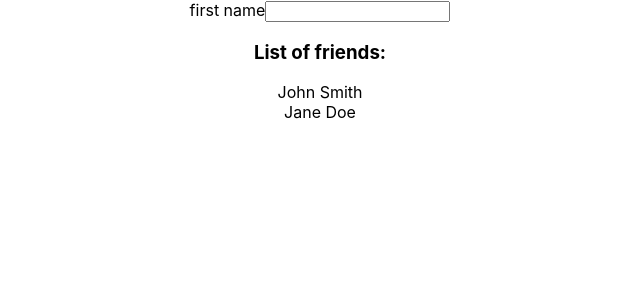
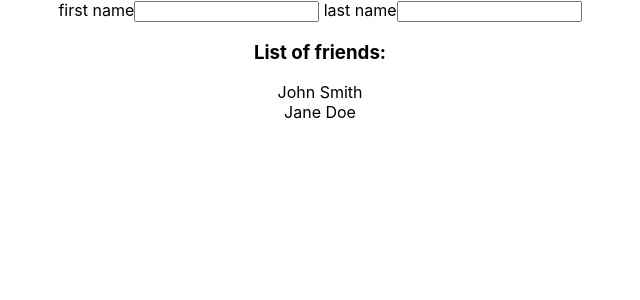
Before and after one commit to maribelcuales/-forms, a React (Create React App) app: page / in a window 1280 px wide. Shown: the top 300 px of the page, without its empty margins (320-960 px from the left). Built offline with nearby package versions, Linux system fonts and the light colour scheme.

Commit message:
Added label and input for last name.

```diff
--- a/src/App.js
+++ b/src/App.js
@@ -52,6 +52,14 @@ function App() {
             type='text'
           />
         </label>
+        <label> last name
+          <input
+            onChange={onInputChange}  // callback takes an event object
+            value={formValues.lname}
+            name= 'lname'
+            type='text'
+          />
+        </label>
       </form>
 
       <h3>List of friends:</h3>
```
